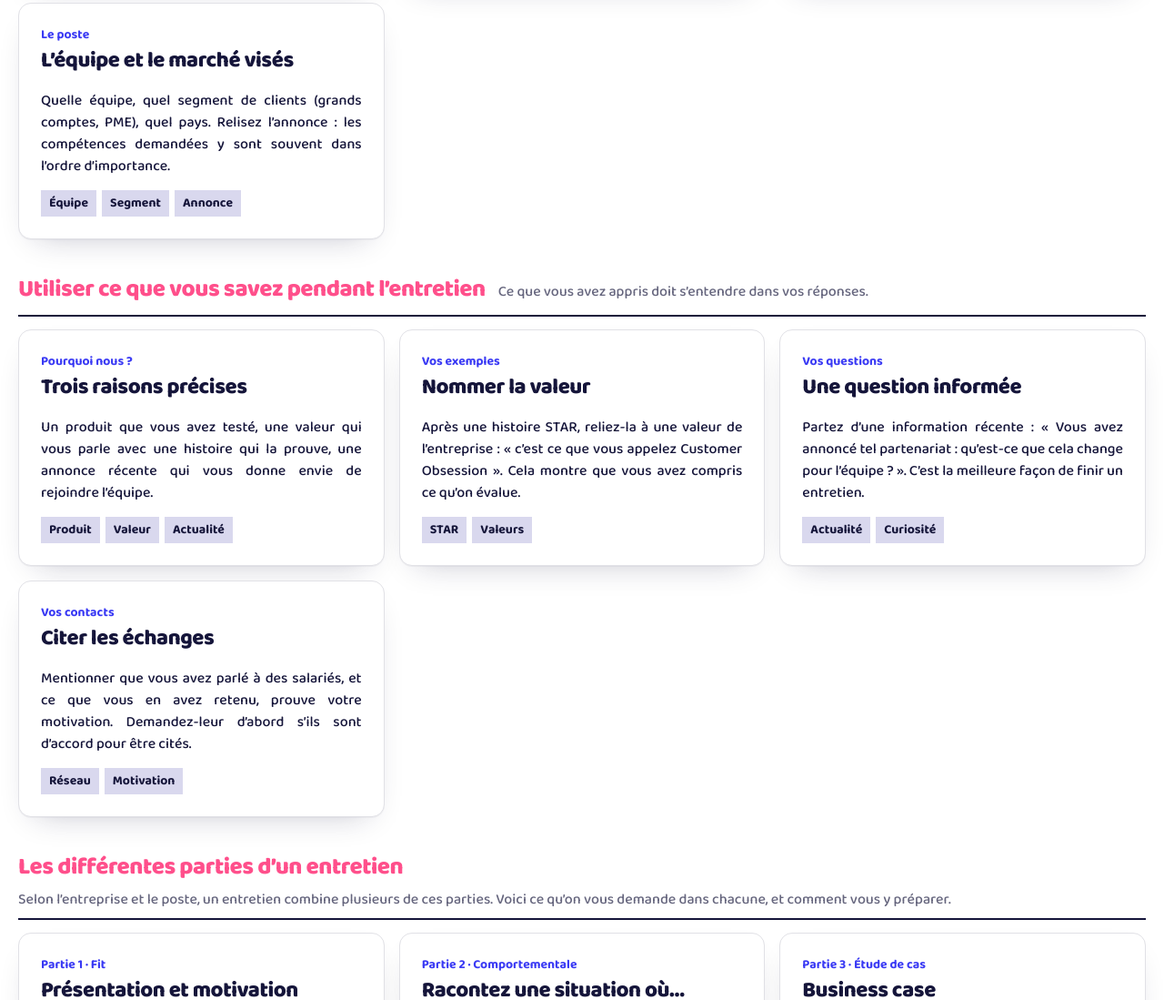
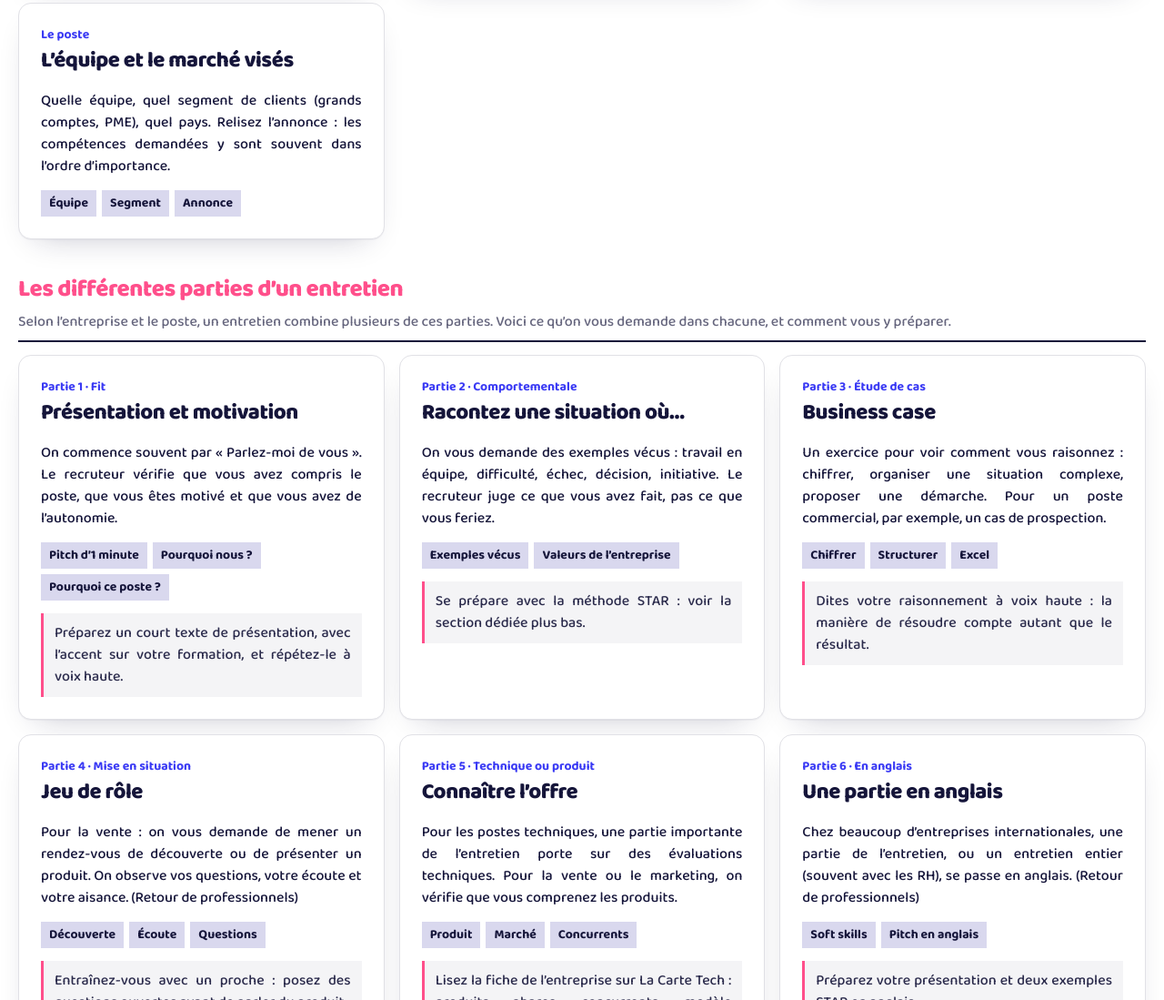
Before and after one commit to eliotkoz-dev/la-carte-tech, a website: page site/entretiens.html in a window 1280 px wide. Shown: the part 3271-4370 px from the top of the page at 91% size. Drawn offline with Linux system fonts and the light colour scheme.

Commit message:
Entretiens : retrait du bloc « Utiliser ce que vous savez », qui répétait le reste de la page
Co-Authored-By: Claude Opus 5.5 <noreply@anthropic.com>
Claude-Session: https://claude.ai/code/session_01HVZGUx1fbgR7LwDNEAT1UP

```diff
--- a/site/entretiens.html
+++ b/site/entretiens.html
@@ -143,31 +143,6 @@
         <div><p class="role">Le poste</p><h2>L’équipe et le marché visés</h2></div>
         <p>Quelle équipe, quel segment de clients (grands comptes, PME), quel pays. Relisez l’annonce : les compétences demandées y sont souvent dans l’ordre d’importance.</p>
         <div class="mots"><span>Équipe</span><span>Segment</span><span>Annonce</span></div>
-      </article>
-    </div>
-  </section>
-  <section class="section famille" id="entreprise-utiliser" aria-labelledby="titre-entreprise-utiliser" style="gap: 14px;">
-    <div class="tete-famille"><h2 class="h2-famille" id="titre-entreprise-utiliser">Utiliser ce que vous savez pendant l’entretien</h2><p class="discret">Ce que vous avez appris doit s’entendre dans vos réponses.</p></div>
-    <div class="metiers">
-      <article class="metier">
-        <div><p class="role">Pourquoi nous ?</p><h2>Trois raisons précises</h2></div>
-        <p>Un produit que vous avez testé, une valeur qui vous parle avec une histoire qui la prouve, une annonce récente qui vous donne envie de rejoindre l’équipe.</p>
-        <div class="mots"><span>Produit</span><span>Valeur</span><span>Actualité</span></div>
-      </article>
-      <article class="metier">
-        <div><p class="role">Vos exemples</p><h2>Nommer la valeur</h2></div>
-        <p>Après une histoire STAR, reliez-la à une valeur de l’entreprise : « c’est ce que vous appelez Customer Obsession ». Cela montre que vous avez compris ce qu’on évalue.</p>
-        <div class="mots"><span>STAR</span><span>Valeurs</span></div>
-      </article>
-      <article class="metier">
-        <div><p class="role">Vos questions</p><h2>Une question informée</h2></div>
-        <p>Partez d’une information récente : « Vous avez annoncé tel partenariat : qu’est-ce que cela change pour l’équipe ? ». C’est la meilleure façon de finir un entretien.</p>
-        <div class="mots"><span>Actualité</span><span>Curiosité</span></div>
-      </article>
-      <article class="metier">
-        <div><p class="role">Vos contacts</p><h2>Citer les échanges</h2></div>
-        <p>Mentionner que vous avez parlé à des salariés, et ce que vous en avez retenu, prouve votre motivation. Demandez-leur d’abord s’ils sont d’accord pour être cités.</p>
-        <div class="mots"><span>Réseau</span><span>Motivation</span></div>
       </article>
     </div>
   </section>
```
